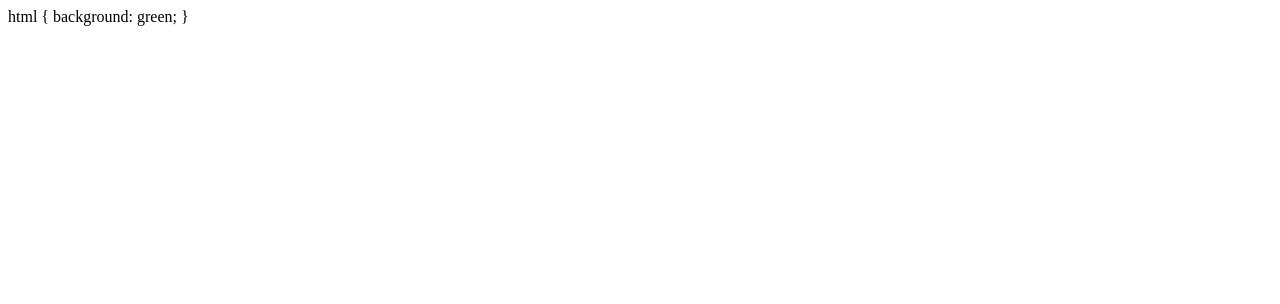
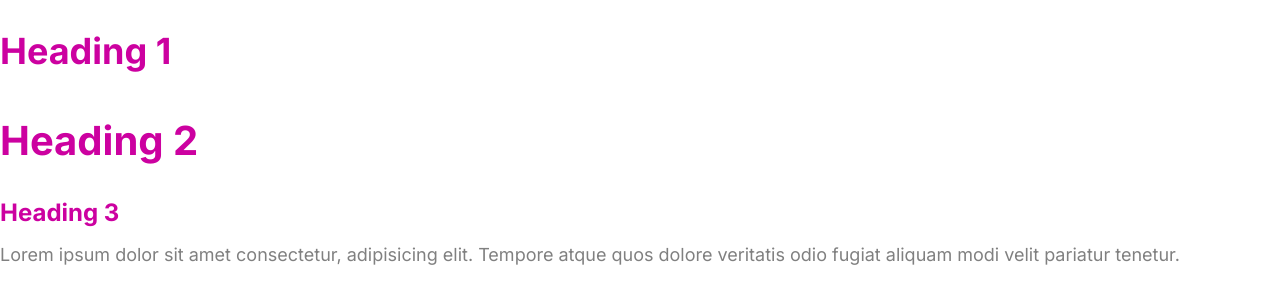
Before and after one commit to AronaLeaga/moshifiedbro, a plain HTML site: page CSS/index.html in a window 1280 px wide. Drawn offline with Linux system fonts and the light colour scheme.

Commit message:
Define the styles for the fonts

```diff
--- a/CSS/index.html
+++ b/CSS/index.html
@@ -1,3 +1,20 @@
-html {
-    background: green;
-}
+<!DOCTYPE html>
+<html lang="en">
+<head>
+    <meta charset="UTF-8">
+    <meta http-equiv="X-UA-Compatible" content="IE=edge">
+    <meta name="viewport" content="width=\, initial-scale=1.0">
+    <title>Document</title>
+    <link rel="preconnect" href="https://fonts.googleapis.com">
+    <link rel="preconnect" href="https://fonts.gstatic.com" crossorigin>
+    <link href="https://fonts.googleapis.com/css2?family=Inter:wght@400;700&display=swap" rel="stylesheet">
+    <link rel="stylesheet" href="/CSS/styles.css">
+    <link rel="stylesheet" href="/CSS/normalizecss.css">
+</head>
+<body>
+<h1>Heading 1</h1>
+<h2>Heading 2</h2>
+<h3>Heading 3</h3>
+<p>Lorem ipsum dolor sit amet consectetur, adipisicing elit. Tempore atque quos dolore veritatis odio fugiat aliquam modi velit pariatur tenetur.</p>
+</body>
+</html>
--- a/CSS/styles.css
+++ b/CSS/styles.css
@@ -2,7 +2,58 @@
     --color-primary: blue;
     --color-secondary: rgb(11, 226, 230);
     --color-accent: rgb(224, 17, 17);
-    --color-headings: pink;
+    --color-headings: rgb(204, 1, 160);
     --color-body: grey;
 
 }
+html {
+    /*  62.5% of 16px = 10px */
+    font-size: 62.5%;
+}
+body {
+    font-family:'Inter', sans-serif,
+    arial,
+    Arial,
+    Helvetica,
+    sans-serif;
+    color: var(--color-body);
+    font-size: 2.4rem;
+    line-height: 1.5;
+}
+h1, h2, h3 {
+    color: var(--color-headings);
+    margin-bottom: 1rem;
+
+}
+h1 {
+    /* 1 x font size of the html element*/
+    font-size: 7rem;
+}
+h2 {
+    font-size: 4rem;
+}
+h3 {
+    font-size: 3rem;
+
+}
+p {
+    margin-top: 0;
+}
+@media screen and (min-width: 1024px) {
+    body {
+        font-size: 1.8rem;
+    }
+
+    h1 {
+        font-size: 8rem;
+    }
+
+    h2 {
+       font-size: 4rem;
+    }
+
+    h3 {
+        font-size: 2.4rem;
+        }
+
+}
```
